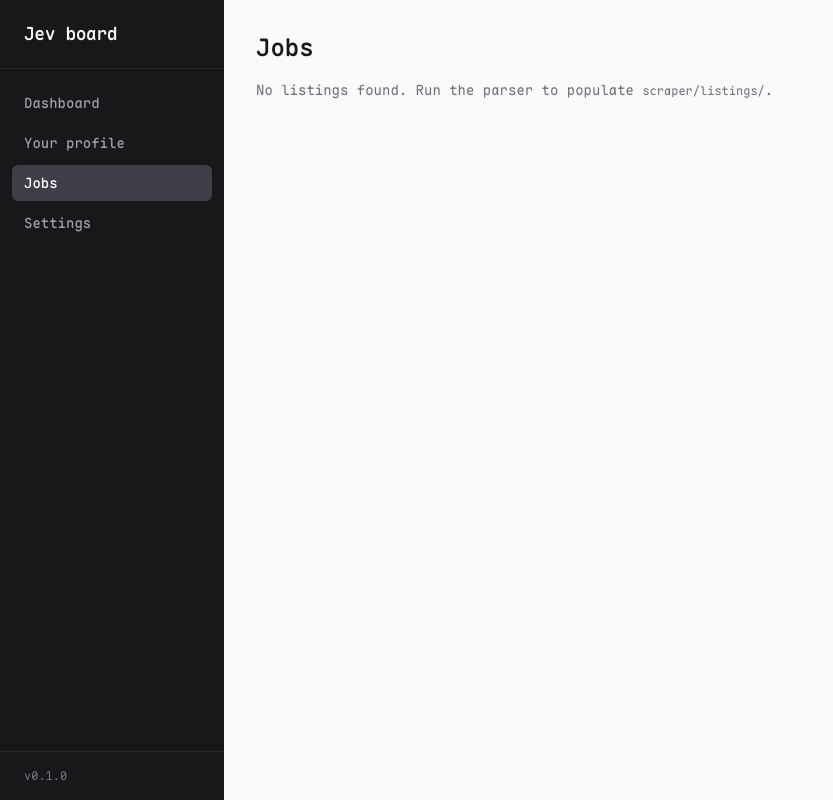
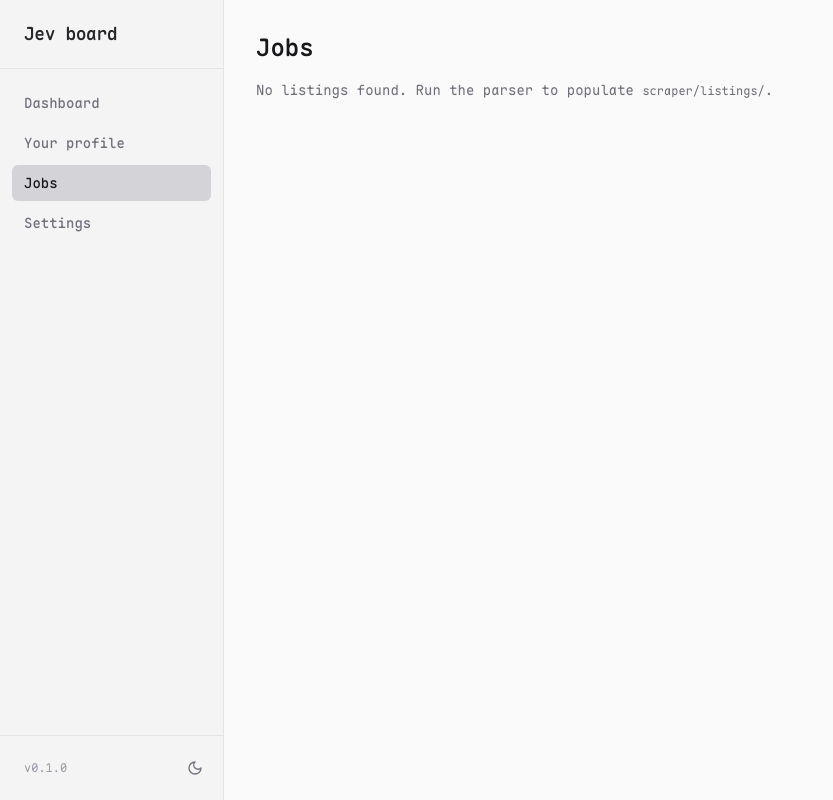
Before and after one commit to qt-ami3/Jev.AI, a Next.js app in the folder jev.app/: page /jobs in a window 1280 px wide. Shown: the whole page, without its empty margins (0-833 px from the left). Built offline with nearby package versions, Linux system fonts and the light colour scheme.

Commit message:
added light mode toggle

```diff
--- a/jev.app/src/app/components/Sidebar.tsx
+++ b/jev.app/src/app/components/Sidebar.tsx
@@ -2,6 +2,7 @@
 
 import Link from 'next/link'
 import { usePathname } from 'next/navigation'
+import { useTheme } from './ThemeProvider'
 
 const navItems = [
   { label: 'Dashboard', href: '/' },
@@ -10,12 +11,30 @@ const navItems = [
   { label: 'Settings', href: '/settings' },
 ]
 
+function SunIcon() {
+  return (
+    <svg xmlns="http://www.w3.org/2000/svg" width="16" height="16" viewBox="0 0 24 24" fill="none" stroke="currentColor" strokeWidth="2" strokeLinecap="round" strokeLinejoin="round">
+      <circle cx="12" cy="12" r="4"/>
+      <path d="M12 2v2M12 20v2M4.93 4.93l1.41 1.41M17.66 17.66l1.41 1.41M2 12h2M20 12h2M6.34 17.66l-1.41 1.41M19.07 4.93l-1.41 1.41"/>
+    </svg>
+  )
+}
+
+function MoonIcon() {
+  return (
+    <svg xmlns="http://www.w3.org/2000/svg" width="16" height="16" viewBox="0 0 24 24" fill="none" stroke="currentColor" strokeWidth="2" strokeLinecap="round" strokeLinejoin="round">
+      <path d="M12 3a6 6 0 0 0 9 9 9 9 0 1 1-9-9Z"/>
+    </svg>
+  )
+}
+
 export default function Sidebar() {
   const pathname = usePathname()
+  const { theme, toggle } = useTheme()
 
   return (
-    <aside className="flex h-screen w-56 flex-col bg-zinc-900 text-zinc-100 shrink-0">
-      <div className="px-6 py-5 border-b border-zinc-800">
+    <aside className="flex h-screen w-56 flex-col bg-zinc-100 dark:bg-zinc-900 text-zinc-800 dark:text-zinc-100 shrink-0 border-r border-zinc-200 dark:border-zinc-800">
+      <div className="px-6 py-5 border-b border-zinc-200 dark:border-zinc-800">
         <span className="text-lg font-semibold tracking-tight">Jev board</span>
       </div>
       <nav className="flex-1 px-3 py-4 space-y-1">
@@ -25,16 +44,23 @@ export default function Sidebar() {
             href={item.href}
             className={`block rounded-md px-3 py-2 text-sm font-medium transition-colors ${
               pathname === item.href
-                ? 'bg-zinc-700 text-white'
-                : 'text-zinc-400 hover:bg-zinc-800 hover:text-white'
+                ? 'bg-zinc-300 dark:bg-zinc-700 text-zinc-900 dark:text-white'
+                : 'text-zinc-500 dark:text-zinc-400 hover:bg-zinc-200 dark:hover:bg-zinc-800 hover:text-zinc-900 dark:hover:text-white'
             }`}
           >
             {item.label}
           </Link>
         ))}
       </nav>
-      <div className="px-6 py-4 border-t border-zinc-800 text-xs text-zinc-500">
-        v0.1.0
+      <div className="px-3 py-4 border-t border-zinc-200 dark:border-zinc-800 flex items-center justify-between">
+        <span className="text-xs text-zinc-400 dark:text-zinc-500 px-3">v0.1.0</span>
+        <button
+          onClick={toggle}
+          className="p-2 rounded-md text-zinc-500 dark:text-zinc-400 hover:bg-zinc-200 dark:hover:bg-zinc-800 hover:text-zinc-900 dark:hover:text-white transition-colors"
+          aria-label="Toggle theme"
+        >
+          {theme === 'dark' ? <SunIcon /> : <MoonIcon />}
+        </button>
       </div>
     </aside>
   )
--- /dev/null
+++ b/jev.app/src/app/components/ThemeProvider.tsx
@@ -0,0 +1,40 @@
+'use client'
+
+import { createContext, useContext, useEffect, useState } from 'react'
+
+type Theme = 'light' | 'dark'
+
+const ThemeContext = createContext<{ theme: Theme; toggle: () => void } | null>(null)
+
+export function ThemeProvider({ children }: { children: React.ReactNode }) {
+  const [theme, setTheme] = useState<Theme>('dark')
+
+  useEffect(() => {
+    const saved = localStorage.getItem('theme') as Theme | null
+    const prefersDark = window.matchMedia('(prefers-color-scheme: dark)').matches
+    const initial = saved ?? (prefersDark ? 'dark' : 'light')
+    setTheme(initial)
+    document.documentElement.classList.toggle('dark', initial === 'dark')
+  }, [])
+
+  const toggle = () => {
+    setTheme(prev => {
+      const next = prev === 'dark' ? 'light' : 'dark'
+      localStorage.setItem('theme', next)
+      document.documentElement.classList.toggle('dark', next === 'dark')
+      return next
+    })
+  }
+
+  return (
+    <ThemeContext.Provider value={{ theme, toggle }}>
+      {children}
+    </ThemeContext.Provider>
+  )
+}
+
+export function useTheme() {
+  const ctx = useContext(ThemeContext)
+  if (!ctx) throw new Error('useTheme must be used within ThemeProvider')
+  return ctx
+}
--- a/jev.app/src/app/globals.css
+++ b/jev.app/src/app/globals.css
@@ -1,8 +1,15 @@
 @import "tailwindcss";
+
+@custom-variant dark (&:where(.dark, .dark *));
 
 :root {
   --background: #ffffff;
   --foreground: #171717;
+}
+
+.dark {
+  --background: #0a0a0a;
+  --foreground: #d8dee9;
 }
 
 @theme inline {
@@ -10,13 +17,6 @@
   --color-foreground: var(--foreground);
   --font-sans: var(--font-maple-mono);
   --font-mono: var(--font-maple-mono);
-}
-
-@media (prefers-color-scheme: dark) {
-  :root {
-    --background: #0a0a0a;
-    --foreground: #d8dee9;
-  }
 }
 
 body {
@@ -47,12 +47,10 @@ body {
   box-shadow: 0 0 0 2px rgba(113, 113, 122, 0.2);
 }
 
-@media (prefers-color-scheme: dark) {
-  .textbox {
-    border-color: #3f3f46;
-  }
+.dark .textbox {
+  border-color: #3f3f46;
+}
 
-  .textbox:focus {
-    border-color: #71717a;
-  }
+.dark .textbox:focus {
+  border-color: #71717a;
 }
--- a/jev.app/src/app/layout.tsx
+++ b/jev.app/src/app/layout.tsx
@@ -2,6 +2,7 @@ import type { Metadata } from "next";
 import localFont from "next/font/local";
 import "./globals.css";
 import Sidebar from "./components/Sidebar";
+import { ThemeProvider } from "./components/ThemeProvider";
 
 const mapleMono = localFont({
   src: "../../fonts/MapleMono[wght]-VF.woff2",
@@ -19,14 +20,19 @@ export default function RootLayout({
   children: React.ReactNode;
 }>) {
   return (
-    <html lang="en">
+    <html lang="en" suppressHydrationWarning>
+      <head>
+        <script dangerouslySetInnerHTML={{ __html: `(function(){var s=localStorage.getItem('theme'),d=window.matchMedia('(prefers-color-scheme: dark)').matches;if(s==='dark'||(!s&&d))document.documentElement.classList.add('dark');})();` }} />
+      </head>
       <body
         className={`${mapleMono.variable} antialiased flex h-screen overflow-hidden`}
       >
-        <Sidebar />
-        <main className="flex-1 overflow-auto bg-zinc-50 dark:bg-zinc-950 p-8">
-          {children}
-        </main>
+        <ThemeProvider>
+          <Sidebar />
+          <main className="flex-1 overflow-auto bg-zinc-50 dark:bg-zinc-950 p-8">
+            {children}
+          </main>
+        </ThemeProvider>
       </body>
     </html>
   );
```
